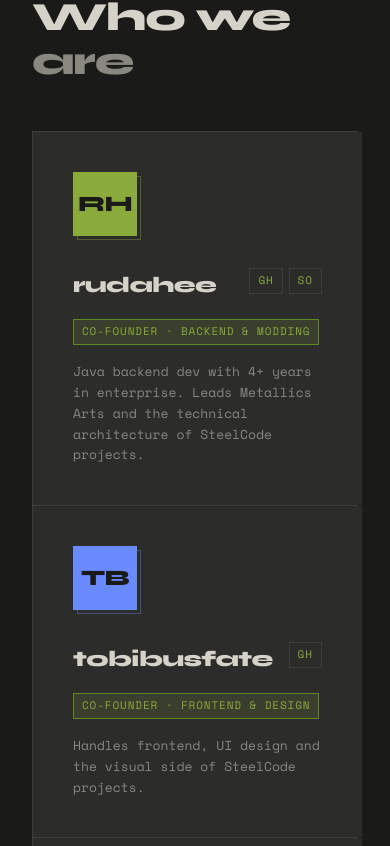
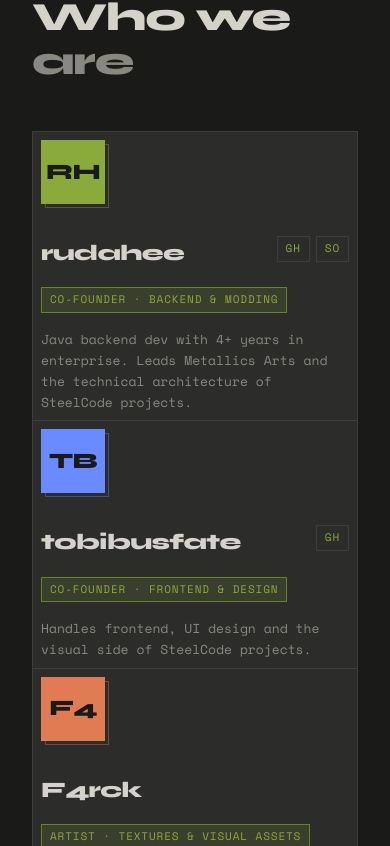
Before and after one commit to SteelCodeTeam/SteelCodeWeb, an Angular app: page / in a window 390 px wide. Shown: the part 5198-6044 px from the top of the page. Built offline with nearby package versions, Linux system fonts and the light colour scheme; no server answers.

Commit message:
some minor fix in youtube link

```diff
--- a/src/app/sections/team/team.css
+++ b/src/app/sections/team/team.css
@@ -207,6 +207,12 @@
   }
 }
 
+@media (max-width: 700px) {
+  .team__card {
+    padding: var(--space-1);
+  }
+}
+
 @media (max-width: 560px) {
   .team__grid {
     grid-template-columns: 1fr;
```
